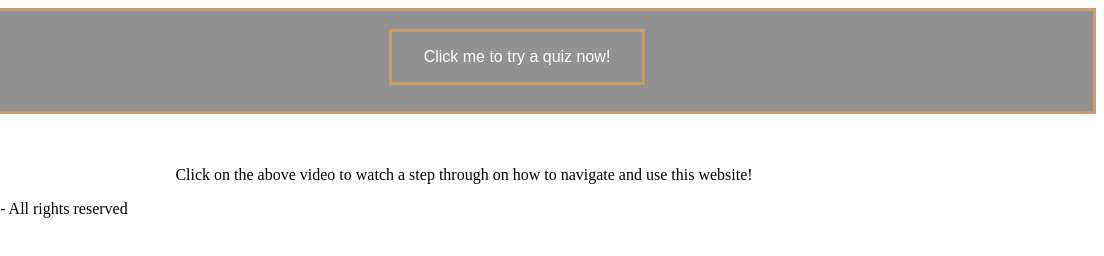
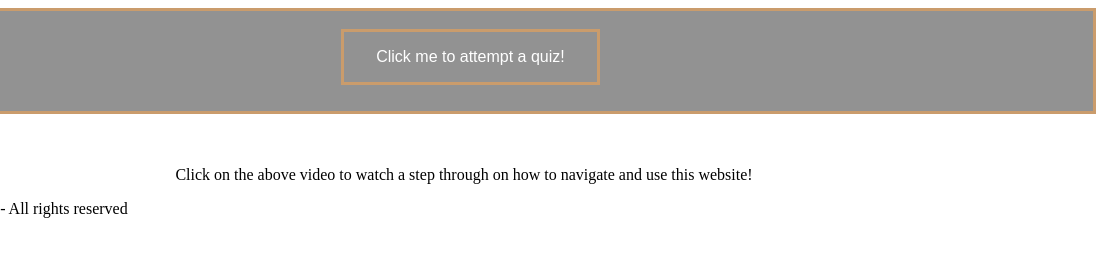
Before and after one commit to 646sam/646sam.github.io, a plain HTML site: page index.html in a window 1280 px wide. Shown: the full height of the page, 176-1280 px from the left. Drawn offline with Linux system fonts and the light colour scheme.

Commit message:
Still need to add feedback

```diff
--- a/index.html
+++ b/index.html
@@ -15,7 +15,8 @@
             <div id="quiz-logo"><img src="images/quizLogo.png" alt="Quiz Logo Image"></div>
             <ul>
                 <br>
-                <li><button class="linkButton"><a href="quizpage.html">Click me to try a quiz now!</a></button></li>
+                <li><button class="linkButton" id="openQuizPage" onclick=window.location.href="quizpage.html"><a href="quizpage.html">Click me to attempt a quiz!</button></li>
+                </a>
             </ul>
         </nav>
 
--- a/styles.css
+++ b/styles.css
@@ -10,16 +10,15 @@ body {
 }
 
 .linkButton {
-    background-color: #929292;
-    padding: 16px 32px;
-    padding-left: 20px 30px;
-    text-decoration: none;
-    display: inline-block;
     font-size: 16px;
     -webkit-transition-duration: 0.4s;
     transition-duration: 0.4s;
     cursor: pointer;
     border: 3px solid #CA9C6C;
+    background-color: #929292;
+    padding: 16px 32px;
+    position: relative;
+    right: 18%;
 }
 
 .linkButton:hover {
```
Also changed, not shown: quizpage.html (+1 -1 lines), scripts.js (+15 -0 lines).
